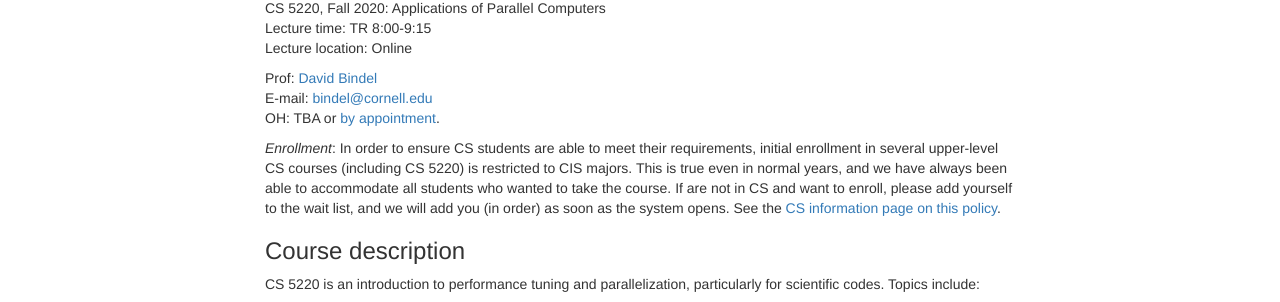
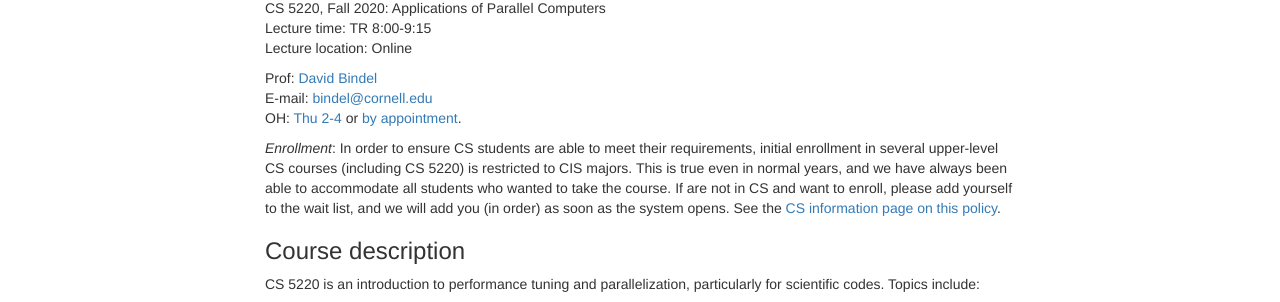
Before and after one commit to cs5220-f20/web, a Jekyll site: the page built from web/syllabus.md, in a window 1280 px wide and 900 px high. Shown: the part 235-537 px from the top of the window. Built offline with Jekyll 4.4.1, drawn with Linux system fonts in a browser that asks for light colours; nearby versions of some CDN libraries.

Commit message:
Added office hours info.

```diff
--- a/web/_includes/cs5220_head.html
+++ b/web/_includes/cs5220_head.html
@@ -20,7 +20,7 @@
       <p>
         <a href="http://www.cs.cornell.edu/~bindel">David Bindel</a>
         (<a href="mailto:bindel@cs.cornell.edu">bindel@cornell.edu</a>)<br/>
-        OH: TBA
+	OH: <a href="https://www.cs.cornell.edu/courses/CS5220/2020fa/netid/index.html">Thu 2-4 PM</a> or <a href="http://www.meetme.so/DavidBindel">by appointment</a>
       </p>
     </div>
     </div>
--- a/web/syllabus.md
+++ b/web/syllabus.md
@@ -11,7 +11,7 @@ Lecture location: Online
 
 Prof: [David Bindel](http://www.cs.cornell.edu/~bindel)
 E-mail: <bindel@cornell.edu>
-OH: TBA or [by appointment](http://www.meetme.so/DavidBindel).
+OH: [Thu 2-4](https://www.cs.cornell.edu/courses/CS5220/2020fa/netid/index.html) or [by appointment](http://www.meetme.so/DavidBindel).
 
 *Enrollment*: In order to ensure CS students are able to meet their
 requirements, initial enrollment in several upper-level CS courses
```
